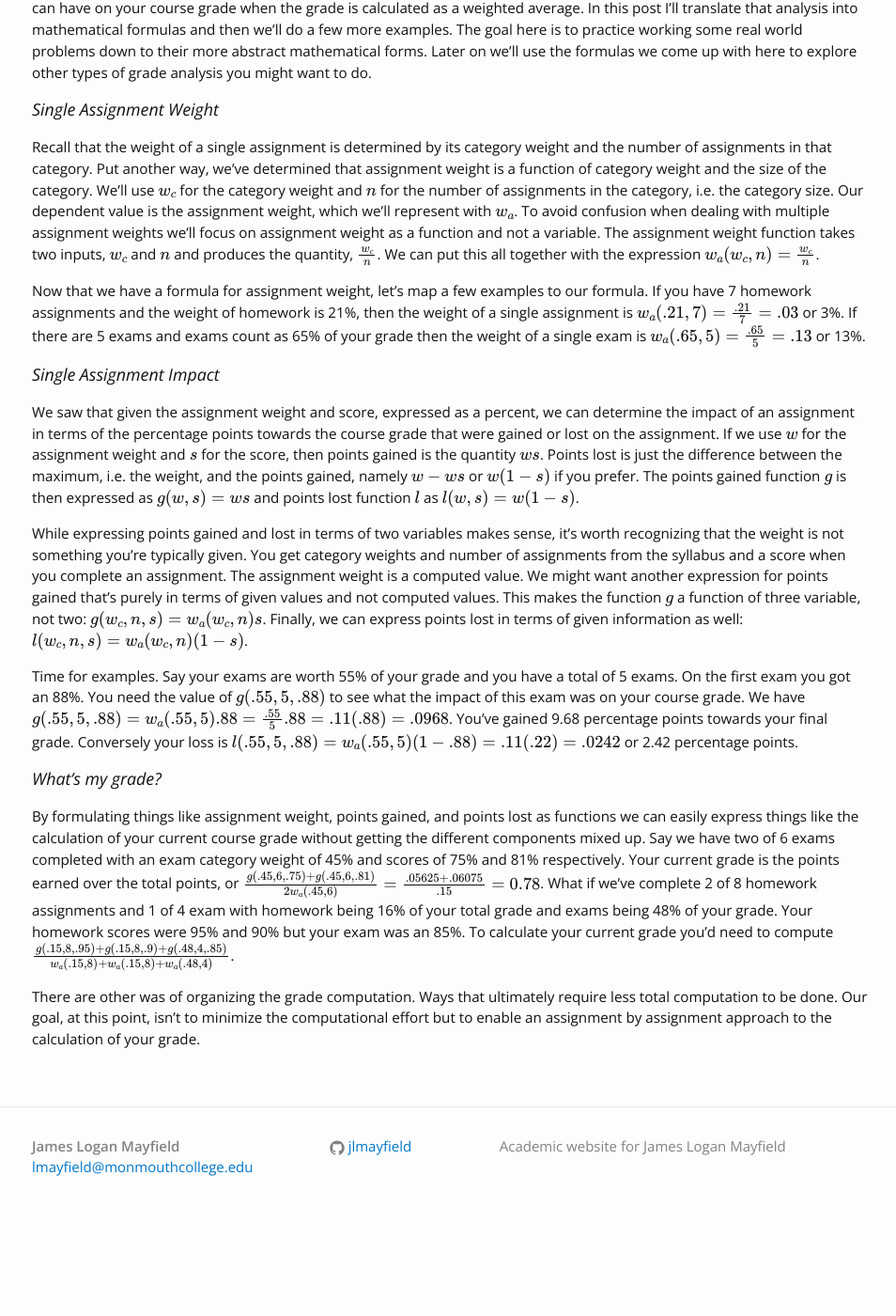
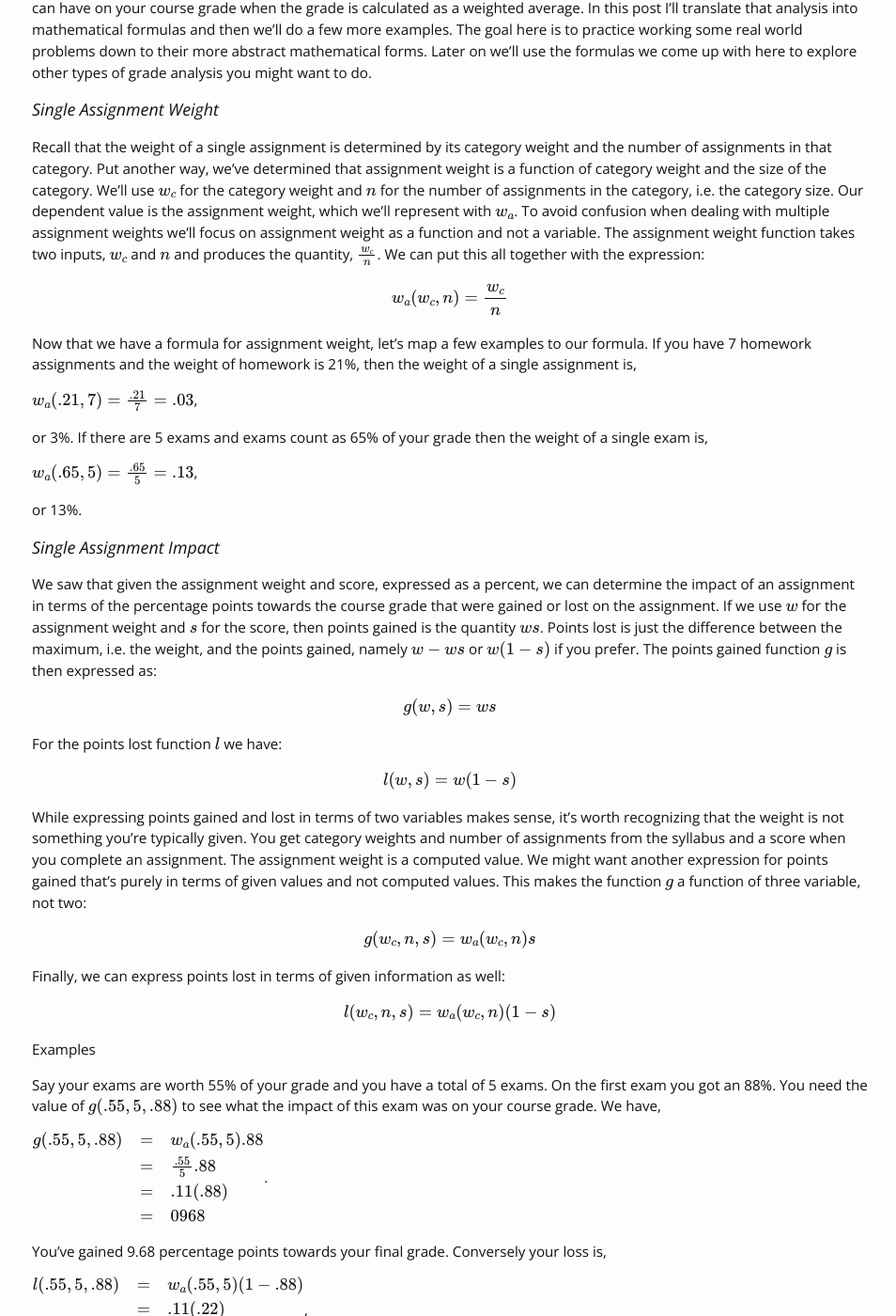
Before and after one commit to jlmayfield/jlmayfield.github.io, a Jekyll site: the page built from _posts/2018-1-5-Know-Your-Grade-Single-Maths.md, in a window 1280 px wide and 1400 px high, scrolled down 214 px. Shown: the whole window at 94% size, without its empty margins (161-1115 px from the left). Built offline with Jekyll 4.4.1, drawn with Linux system fonts in a browser that asks for light colours; formulas are drawn with MathJax 3; before the commit the page ends 1527 px from its top, so only the background shows below that; some of the changed text lies outside the part shown.

Commit message:
fixed formatted in previous blog post. Minor text fixes.

```diff
--- a/_posts/2018-1-5-Know-Your-Grade-Single-Maths.md
+++ b/_posts/2018-1-5-Know-Your-Grade-Single-Maths.md
@@ -13,21 +13,73 @@ In my [previous post](/blog/2018/01/Know-Your-Grade-Single) I walked you through
 
 ### Single Assignment Weight
 
-Recall that the weight of a single assignment is determined by its category weight and the number of assignments in that category. Put another way, we've determined that assignment weight is a function of category weight and the size of the category. We'll use $$ w_c $$ for the category weight and $$ n $$ for the number of assignments in the category, i.e. the category size.  Our dependent value is the assignment weight, which we'll represent with $$ w_a $$. To avoid confusion when dealing with multiple assignment weights we'll focus on assignment weight as a function and not a variable.  The assignment weight function takes two inputs, $$w_c$$ and $$n$$ and produces the quantity, $$\frac{w_c}{n}$$.  We can put this all together with the expression $$w_a(w_c,n) = \frac{w_c}{n}$$.
+Recall that the weight of a single assignment is determined by its category weight and the number of assignments in that category. Put another way, we've determined that assignment weight is a function of category weight and the size of the category. We'll use $$ w_c $$ for the category weight and $$ n $$ for the number of assignments in the category, i.e. the category size.  Our dependent value is the assignment weight, which we'll represent with $$ w_a $$. To avoid confusion when dealing with multiple assignment weights we'll focus on assignment weight as a function and not a variable.  The assignment weight function takes two inputs, $$w_c$$ and $$n$$ and produces the quantity, $$\frac{w_c}{n}$$.  We can put this all together with the expression:
 
-Now that we have a formula for assignment weight, let's map a few examples to our formula. If you have 7 homework assignments and the weight of homework is 21%, then the weight of a single assignment is $$w_a(.21,7) = \frac{.21}{7} = .03$$ or 3%.  If there are 5 exams and exams count as 65% of your grade then the weight of a single exam is $$w_a(.65,5) = \frac{.65}{5} = .13$$ or 13%.
+$$w_a(w_c,n) = \frac{w_c}{n}$$
+
+Now that we have a formula for assignment weight, let's map a few examples to our formula. If you have 7 homework assignments and the weight of homework is 21%, then the weight of a single assignment is,
+
+$$w_a(.21,7) = \frac{.21}{7} = .03$$,
+
+or 3%.  If there are 5 exams and exams count as 65% of your grade then the weight of a single exam is,
+
+$$w_a(.65,5) = \frac{.65}{5} = .13$$,
+
+or 13%.
 
 
 ### Single Assignment Impact
 
-We saw that given the assignment weight and score, expressed as a percent, we can determine the impact of an assignment in terms of the percentage points towards the course grade that were gained or lost on the assignment.  If we use $$ w $$ for the assignment weight and $$ s $$ for the score, then points gained is the quantity $$ ws $$.  Points lost is just the difference between the maximum, i.e. the weight, and the points gained, namely $$ w - ws $$ or $$ w(1-s) $$ if you prefer. The points gained function $$ g $$ is then expressed as $$ g(w,s) = ws $$ and points lost function $$ l $$ as $$l(w,s) = w(1-s)$$.
+We saw that given the assignment weight and score, expressed as a percent, we can determine the impact of an assignment in terms of the percentage points towards the course grade that were gained or lost on the assignment.  If we use $$ w $$ for the assignment weight and $$ s $$ for the score, then points gained is the quantity $$ ws $$.  Points lost is just the difference between the maximum, i.e. the weight, and the points gained, namely $$ w - ws $$ or $$ w(1-s) $$ if you prefer. The points gained function $$ g $$ is then expressed as:
 
-While expressing points gained and lost in terms of two variables makes sense, it's worth recognizing that the weight is not something you're typically given.  You get category weights and number of assignments from the syllabus and a score when you complete an assignment. The assignment weight is a computed value. We might want another expression for points gained that's purely in terms of given values and not computed values.  This makes the function $$g$$ a function of three variable, not two:  $$ g(w_c,n,s) = w_a(w_c,n)s $$. Finally, we can express points lost in terms of given information as well: $$l(w_c,n,s) = w_a(w_c,n)(1-s)$$.
+$$ g(w,s) = ws $$
 
-Time for examples. Say your exams are worth 55% of your grade and you have a total of 5 exams.  On the first exam you got an 88%.  You need the value of $$ g(.55,5,.88) $$ to see what the impact of this exam was on your course grade. We have $$ g(.55,5,.88) = w_a(.55,5).88 = \frac{.55}{5}.88 = .11(.88) = .0968 $$.  You've gained 9.68 percentage points towards your final grade.  Conversely your loss is $$ l(.55,5,.88) = w_a(.55,5)(1-.88) = .11(.22) = .0242 $$ or 2.42 percentage points.
+For the points lost function $$ l $$ we have:
+
+$$l(w,s) = w(1-s)$$
+
+While expressing points gained and lost in terms of two variables makes sense, it's worth recognizing that the weight is not something you're typically given.  You get category weights and number of assignments from the syllabus and a score when you complete an assignment. The assignment weight is a computed value. We might want another expression for points gained that's purely in terms of given values and not computed values.  This makes the function $$g$$ a function of three variable, not two:
+
+$$ g(w_c,n,s) = w_a(w_c,n)s $$
+
+Finally, we can express points lost in terms of given information as well:
+
+$$l(w_c,n,s) = w_a(w_c,n)(1-s)$$
+
+#### Examples
+
+Say your exams are worth 55% of your grade and you have a total of 5 exams.  On the first exam you got an 88%.  You need the value of $$ g(.55,5,.88) $$ to see what the impact of this exam was on your course grade. We have,
+
+$$
+\begin{array}{rcl}
+g(.55,5,.88) &=& w_a(.55,5).88 \\
+             &=& \frac{.55}{5}.88 \\
+             &=& .11(.88) \\
+             &=& 0968
+\end{array}
+$$.
+
+You've gained 9.68 percentage points towards your final grade.  Conversely your loss is,
+
+$$
+\begin{array}{rcl}
+l(.55,5,.88) &=& w_a(.55,5)(1-.88) \\
+&=& .11(.22) \\
+&=& .0242
+\end{array}
+$$,
+
+or 2.42 percentage points.
 
 ### What's my grade?
 
-By formulating things like assignment weight, points gained, and points lost as functions we can easily express things like the calculation of your current course grade without getting the different components mixed up. Say we have two of 6 exams completed with an exam category weight of 45% and scores of 75% and 81% respectively. Your current grade is the points earned over the total points, or $$ \frac{g(.45,6,.75) + g(.45,6,.81)}{2w_a(.45,6)} =  \frac{.05625+.06075}{.15} = 0.78 $$. What if we've complete 2 of 8 homework assignments and 1 of 4 exam with homework being 16% of your total grade and exams being 48% of your grade. Your homework scores were 95% and 90% but your exam was an 85%. To calculate your current grade you'd need to compute $$\frac{g(.15,8,.95)+g(.15,8,.9)+g(.48,4,.85)}{w_a(.15,8)+w_a(.15,8)+w_a(.48,4)}$$.
+By formulating things like assignment weight, points gained, and points lost as functions we can easily express things like the calculation of your current course grade without getting the different components mixed up. Say we have two of 6 exams completed with an exam category weight of 45% and scores of 75% and 81% respectively. Your current grade is the points earned over the total points,
 
-There are other was of organizing the grade computation. Ways that ultimately require less total computation to be done. Our goal, at this point, isn't to minimize the computational effort but to enable an assignment by assignment approach to the calculation of your grade.
+$$
+\frac{g(.45,6,.75) + g(.45,6,.81)}{2w_a(.45,6)} =  \frac{.05625+.06075}{.15} = 0.78 $$.
+
+What if we've complete 2 of 8 homework assignments and 1 of 4 exam with homework being 16% of your total grade and exams being 48% of your grade. Your homework scores were 95% and 90% but your exam was an 85%. Then your current grade is,
+
+$$\frac{g(.15,8,.95)+g(.15,8,.9)+g(.48,4,.85)}{w_a(.15,8)+w_a(.15,8)+w_a(.48,4)}$$.
+
+There are other was of organizing the grade computation. Ways that ultimately require less total computation to be done. In a later post we'll unpack and reorganize the formula to support a different kind of analysis. Here our goal is to enable an assignment by assignment approach to the calculation of your grade and we've organized the formulas to reflect that.
```
